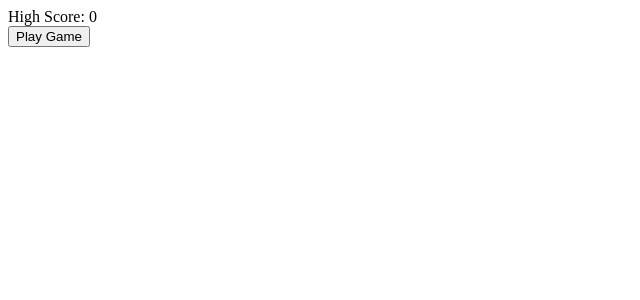
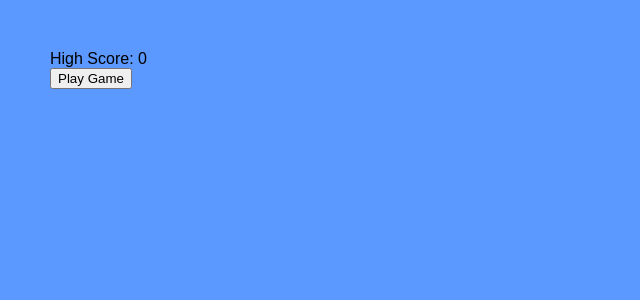
Before and after one commit to okhan49/IS322, a React (Create React App) app: page / in a window 1280 px wide. Shown: the top 300 px of the page, without its empty margins (0-640 px from the left). Built offline with nearby package versions, Linux system fonts and the light colour scheme.

Commit message:
Background change
Intial global background changes

```diff
--- a/src/index.css
+++ b/src/index.css
@@ -1,5 +1,6 @@
 body {
   margin: 0;
-  padding: 0;
+  padding: 50px;
+  background-color: #5b98ff;
   font-family: sans-serif;
 }
--- a/src/index.js
+++ b/src/index.js
@@ -7,6 +7,7 @@ import App from './App';
 import store from './store';
 import registerServiceWorker from './registerServiceWorker';
 import 'font-awesome/css/font-awesome.min.css';
+import "./index.css";
 
 ReactDOM.render(
     <Provider store={store}>
```
